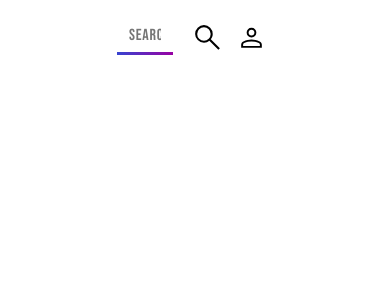
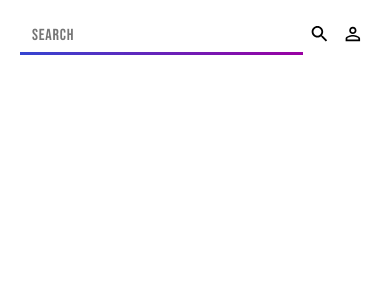
Before and after one commit to francisco-solis99/sound-wave-app, a React (Create React App) app: page /songs in a window 390 px wide. Shown: the top 300 px of the page. Built offline with nearby package versions, Linux system fonts and the light colour scheme.

Commit message:
[Change] icons to MUI components and added responsive design

```diff
--- a/src/components/Navbar.jsx
+++ b/src/components/Navbar.jsx
@@ -1,14 +1,14 @@
 import React from 'react';
 import '../styles/components/navbar.css';
 import SearchBar from './SearchBar';
-import UserIcon from '../assets/icons/user.svg';
+import PersonOutlineOutlinedIcon from '@mui/icons-material/PersonOutlineOutlined';
 
 export default function NavBar(){
     return(
         <div className='navbar'>
             <SearchBar/>
             <button className='user__icon'>
-            <img src={UserIcon} alt='user icon'/>
+            <PersonOutlineOutlinedIcon/>
             </button>
         </div>
     );
--- a/src/components/SearchBar.jsx
+++ b/src/components/SearchBar.jsx
@@ -1,14 +1,13 @@
 import React from 'react';
 import '../styles/components/searchbar.css';
-// import SearchIcon from '@mui/icons-material/Search';
-import searchIcon from '../assets/icons/loupe.svg';
+import SearchIcon from '@mui/icons-material/Search';
 
 export default function SearchBar(){
     return(
         <div className='search__bar'>
             <input className='search__input' type='text' placeholder='SEARCH'/>
             <button className='search__button'>
-            <img src={searchIcon} alt='search icon'/>
+            <SearchIcon/>
             </button>
         </div>
     );
--- a/src/styles/components/navbar.css
+++ b/src/styles/components/navbar.css
@@ -1,14 +1,10 @@
 .navbar{
     display: flex;
-    justify-content: center;
     align-items: center;
-    align-content: center;
-    margin: auto;
-    width: 40%;
+    margin: 20px;
 }
 
 .user__icon{
-    width: 55px;
     border: none;
     background-color: transparent;
 }
--- a/src/styles/components/searchbar.css
+++ b/src/styles/components/searchbar.css
@@ -3,14 +3,12 @@
     font-family: var(--font-title);
     font-size: 1em;
     justify-content: space-between;
-    color: aliceblue;
     width: 100%;
-    margin: 20px auto;
-
 }
 
 .search__input{
-    width: 50%;
+    margin: auto;
+    width: 30%;
     padding: 0.25em .75em;
     border: none;
     border-bottom: 3px solid;
@@ -19,7 +17,13 @@
 }
 
 .search__button{
-    width: 45px;
     border: none;
     background-color: transparent;
 }
+
+@media screen and (max-width: 480px){
+    .search__input{
+        width: 100%;
+    }
+
+}
```
Also changed, not shown: src/assets/icons/loupe.svg (deleted), src/assets/icons/user.svg (deleted).
